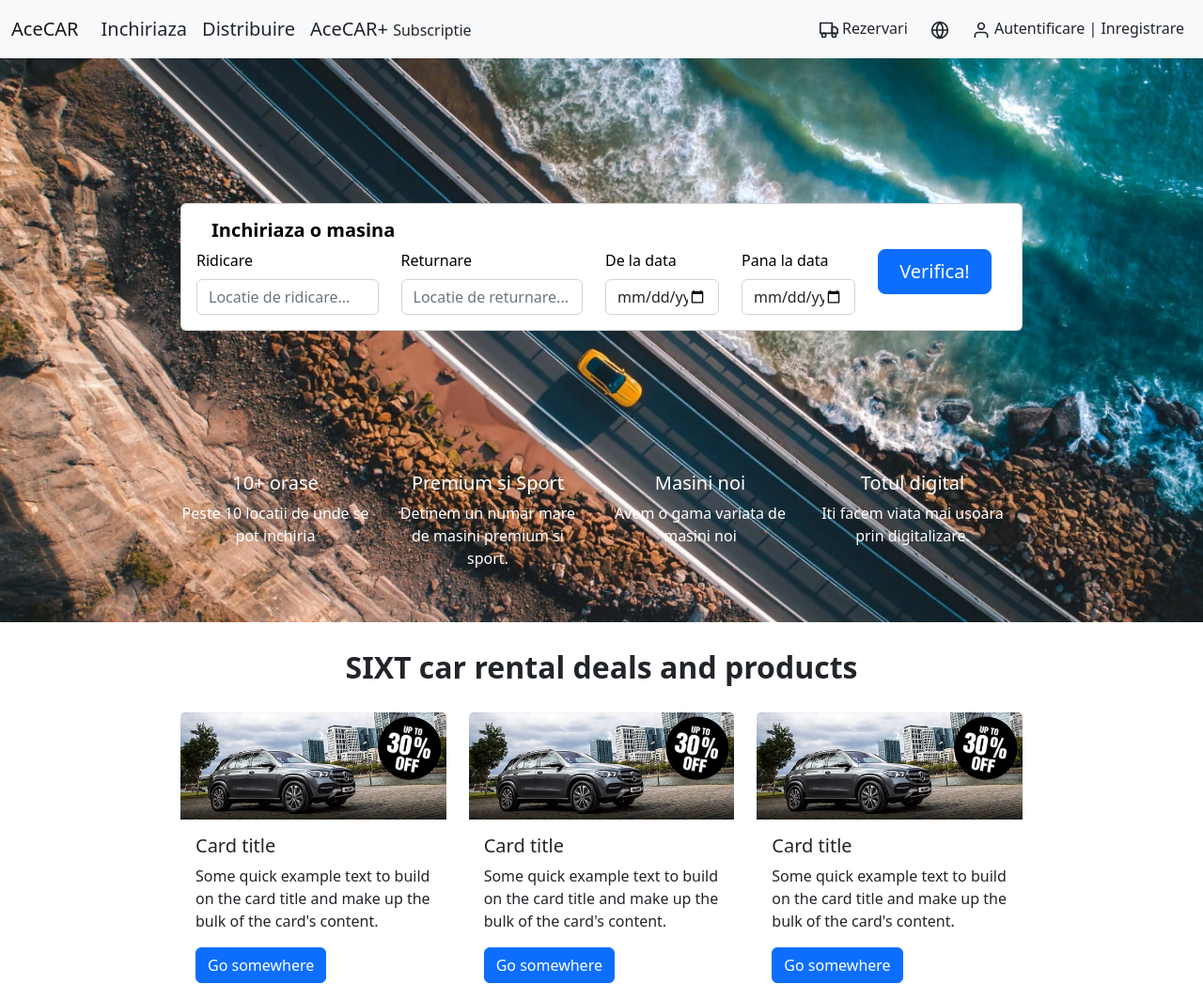
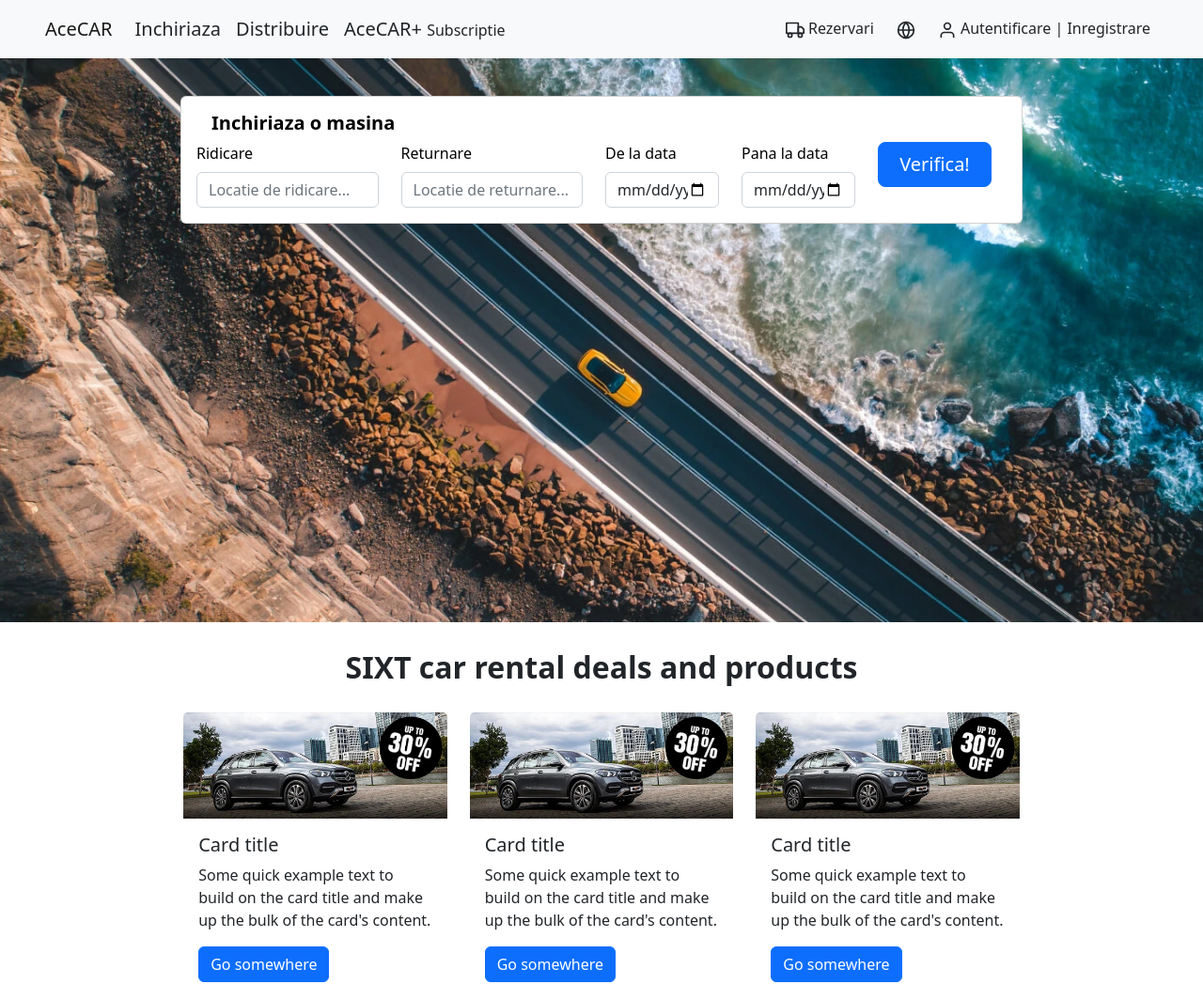
Before and after one commit to MihaiAlex2001/AceCAR, a plain HTML site: page index.html in a window 1280 px wide. Shown: the whole page at 94% size. Drawn offline with nearby package versions, Linux system fonts and the light colour scheme.

Commit message:
Update index.html

```diff
--- a/index.html
+++ b/index.html
@@ -23,14 +23,17 @@
             position: absolute;
             left: 15%;
             right: 15%;
-            padding-top: 0.2em;
+            padding: 0.2em;
+        }
+        .position-top{
+            top: 1.25em;
         }
     </style>
     <body>
 
         <!-- navbar / top bar -->
         <nav class="navbar navbar-expand-lg bg-light">
-            <div class="container-fluid">
+            <div class="container-fluid px-5">
                 <a class="navbar-brand" href="#">AceCAR</a>
                 <button class="navbar-toggler" type="button" data-bs-toggle="collapse" data-bs-target="#navbarSupportedContent" aria-controls="navbarSupportedContent" aria-expanded="false" aria-label="Toggle navigation">
                     <span class="navbar-toggler-icon"></span>
@@ -72,8 +75,8 @@
                 <div class="carousel-item active">
                     <img src="images/background.webp" class="d-block w-100" height="600px" style="object-fit: cover;" alt="...">
 
-                    <div class="carousel-caption">
-                        <div style="margin-bottom: 150px;">
+                    <div class="carousel-caption position-top">
+                        <div style="">
                             <div class="card col-lg-12 text-start text-black pe-3">
                                 <div class="card-body">
                                     <h5 class="card-title px-3 font-bold">Inchiriaza o masina</h5>
@@ -105,7 +108,7 @@
                                 </div>
                             </div>
                         </div>
-                        <div class="col-lg-12 text-white pe-3">
+                        <!-- <div class="col-lg-12 text-white pe-3">
                             <div class="row">
                                 <div class="col-lg-3">
                                     <h5>10+ orase</h5>
@@ -124,7 +127,7 @@
                                     <p>Iti facem viata mai usoara prin digitalizare.</p>
                                 </div>
                             </div>
-                        </div>
+                        </div> -->
                     </div>
                 </div>
             </div>
```
